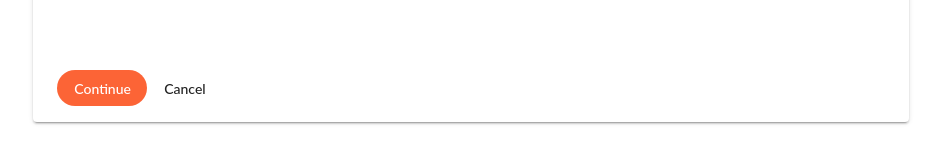
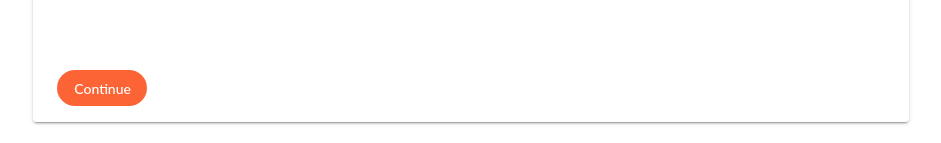
Before and after one commit to oiza-web/mary.olorunfemifrontendassessment, a Nuxt app: page /checkout in a window 1280 px wide. Shown: the part 748-891 px from the top of the page, without its empty margins (169-1110 px from the left). Built offline with nearby package versions, Linux system fonts and the light colour scheme.

Commit message:
updated checkout screen

```diff
--- a/layouts/default.vue
+++ b/layouts/default.vue
@@ -2,9 +2,9 @@
 <v-app id="default-layout">
   <Header />
 
-  <v-content class="white">
+  <v-main class="white">
     <nuxt />
-  </v-content>
+  </v-main>
 
   <Footer />
 </v-app>
--- a/pages/checkout.vue
+++ b/pages/checkout.vue
@@ -96,9 +96,7 @@
             Continue
           </v-btn>
 
-          <v-btn text>
-            Cancel
-          </v-btn>
+
         </v-stepper-content>
 
         <v-stepper-content step="2">
@@ -117,9 +115,9 @@
             Continue
           </v-btn>
 
-          <v-btn text>
-            Cancel
-          </v-btn>
+          <!-- <v-btn   @click="e1 = 2">
+            Back
+          </v-btn> -->
         </v-stepper-content>
 
         <v-stepper-content step="3">
@@ -135,12 +133,12 @@
             color="secondary"
             @click="notificationDialog=true"
           >
-            Continue
+            Complete
           </v-btn>
 
-          <v-btn text>
-            Cancel
-          </v-btn>
+          <!-- <v-btn text>
+           Back
+          </v-btn> -->
         </v-stepper-content>
       </v-stepper-items>
     </v-stepper>
@@ -153,7 +151,7 @@
 
   <v-dialog persistent v-model="notificationDialog" max-width="500">
     <v-sheet class="p__relative">
-      <v-btn @click="closeDialog" light icon class="close__btn white">
+      <v-btn @click="notificationDialog=false" light icon class="close__btn white">
         <v-icon>mdi-close</v-icon>
       </v-btn>
 
```
